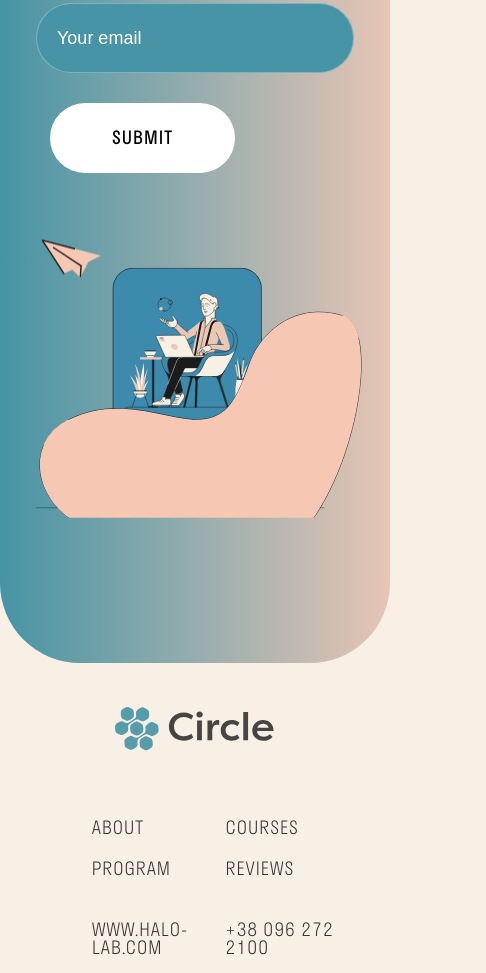
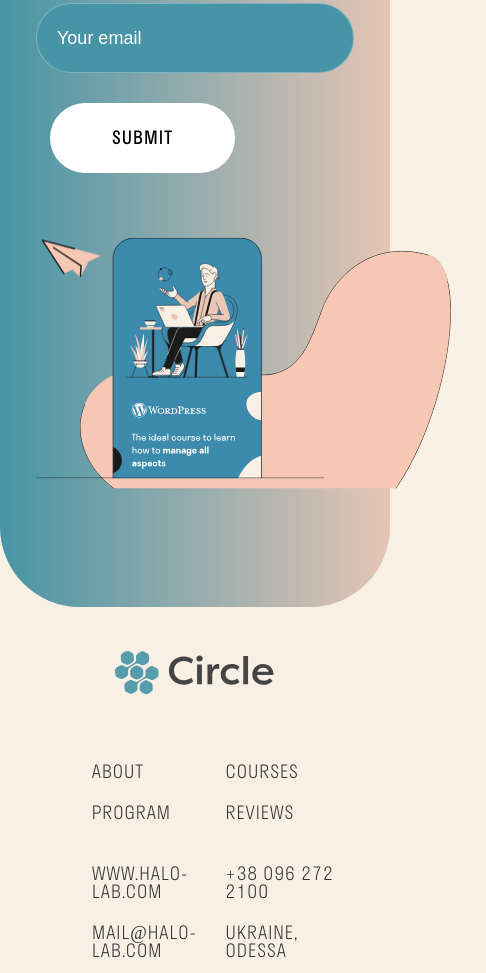
Before and after one commit to dipali883/webflow-template, a plain HTML site: page index.html in a window 390 px wide. Shown: the part 7109-8082 px from the top of the page, 486 px wide, since content can reach past the window. Drawn offline with nearby package versions, Linux system fonts and the light colour scheme.

Commit message:
done this project

```diff
--- a/assets/css/style.css
+++ b/assets/css/style.css
@@ -1373,7 +1373,11 @@ header nav ul li a:hover::before{
 .still-question .background-floating-img{
     position: absolute;
     bottom: 0;
-    right: 100px;
+    right: 70px;
+}
+.still-question .background-floating-img svg{
+    width: 590px;
+    height: 300px;
 }
 .still-question .product-img-main{
     position: relative;
@@ -1382,11 +1386,15 @@ header nav ul li a:hover::before{
 }
 
 .still-question .product-img{
-    height: 430px;
+    position: relative;
     width: 0;
     top: 0;
     margin: 0;
     z-index: 9;
+}
+.still-question .product-img svg{
+    height: 430px;
+    width: 570px;
 }
 .still-question .product-floating-plan{
     position: absolute;
@@ -1676,6 +1684,10 @@ footer{
     .still-question .product-img-main{
         width: 100%;
     }
+    .still-question .product-img svg {
+        height: 370px;
+        width: 450px;
+    }
     .footer-logo svg{
         width: 160px;
         height:50px;
@@ -1692,6 +1704,14 @@ footer{
     }
     .floating-dashed-arw,.floating-arrow{
         display: none;
+    }
+    .still-question .background-floating-img svg {
+        width: 410px;
+        height: 280px;
+    }
+    .still-question .background-floating-img {
+        left: 40px;
+        bottom: -2px;
     }
 }
 @media only screen and (max-width: 768px) {
@@ -1752,8 +1772,6 @@ footer{
         width: 80px;
     }
 
-
-
     .hero-img svg{
         width: 100%;
     }
@@ -1847,16 +1865,7 @@ footer{
     .still-question .product-img{
         width: 100%;
     }
-    .still-question .product-img svg{
-        width: 100%;
-    }
-    .still-question .background-floating-img {
-        bottom: 0px;
-        right: 140px;
-    }
-    .still-question .background-floating-img svg{
-        width: 100%;
-    }
+
     .footer-logo svg{
         width: 160px;
         height:50px;
@@ -2117,6 +2126,7 @@ footer{
     }
      .still-question .product-img svg{
         width: 300px;
+        height: 300px;
     }
     .still-question .background-floating-img svg{
         width: 300px;
@@ -2233,7 +2243,14 @@ footer{
         bottom: 20px;
         height: 20px;
     }
-
+    .still-question .background-floating-img svg {
+        width: 300px;
+        height: 280px;
+    }
+    .still-question .background-floating-img {
+        left: 10px;
+        bottom: -12px;
+    }
 }
 
 
```
